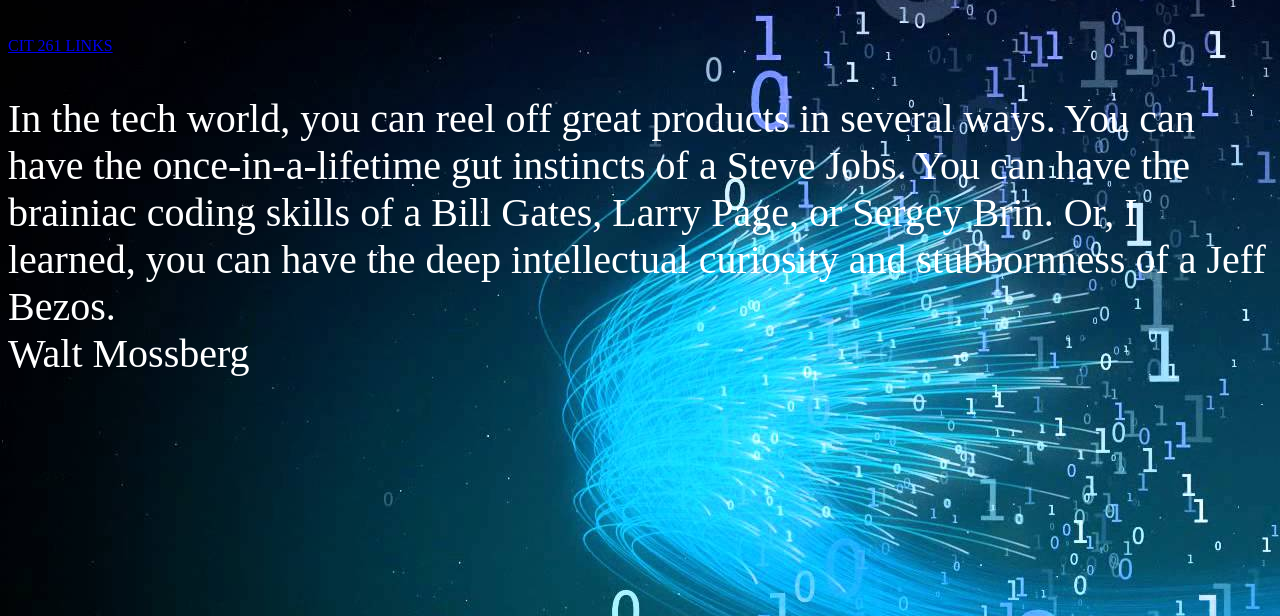
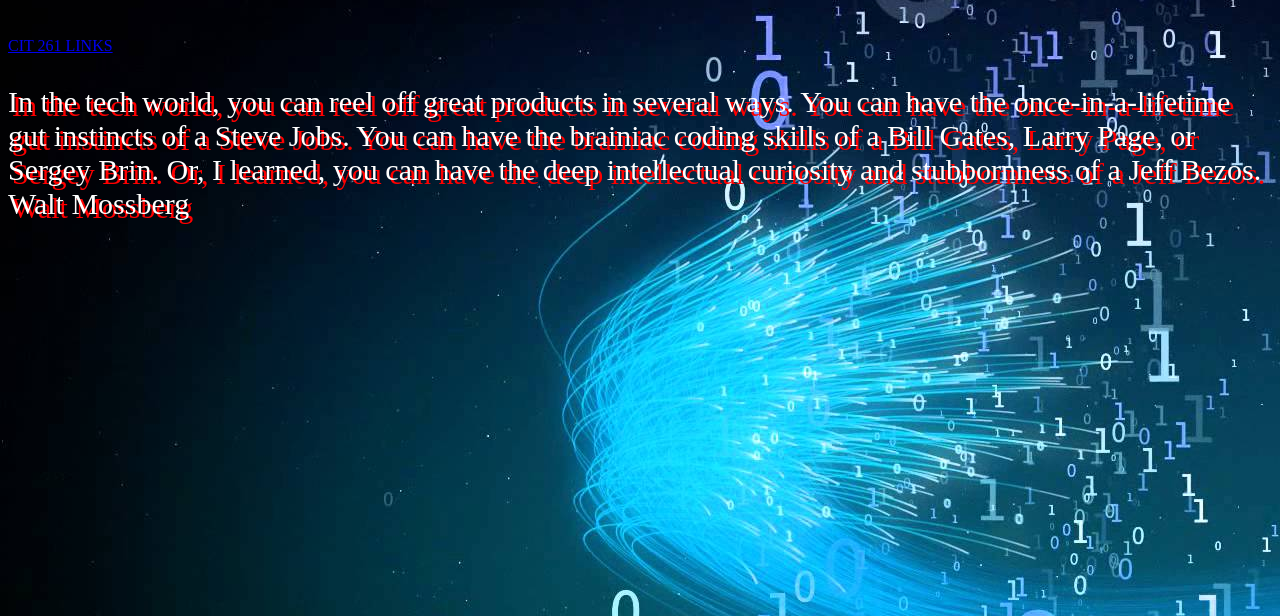
Before and after one commit to rudyravelin1/MYPROJECTSCIT261, a plain HTML site: page index.html in a window 1280 px wide. Shown: the part 184-800 px from the top of the page. Drawn offline with Linux system fonts and the light colour scheme.

Commit message:
css1
css update

```diff
--- a/style.css
+++ b/style.css
@@ -14,7 +14,8 @@ a:hover {
 	font-size: 50px;
 }
 
-.p2 {
+p.p2 {
 	color: white;
-	font-size: 40px;
+	font-size: 30px;
+	text-shadow: 4px 4px #FF0000;
 }
```
